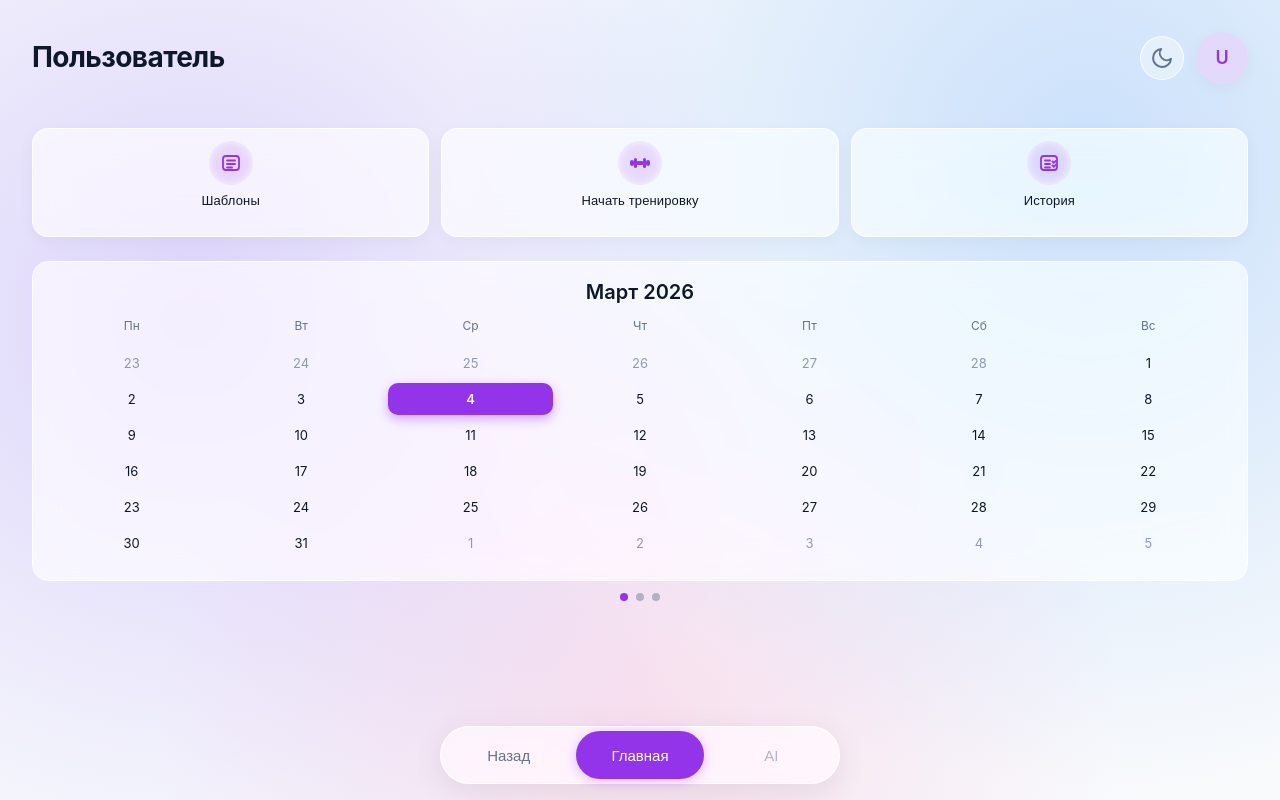
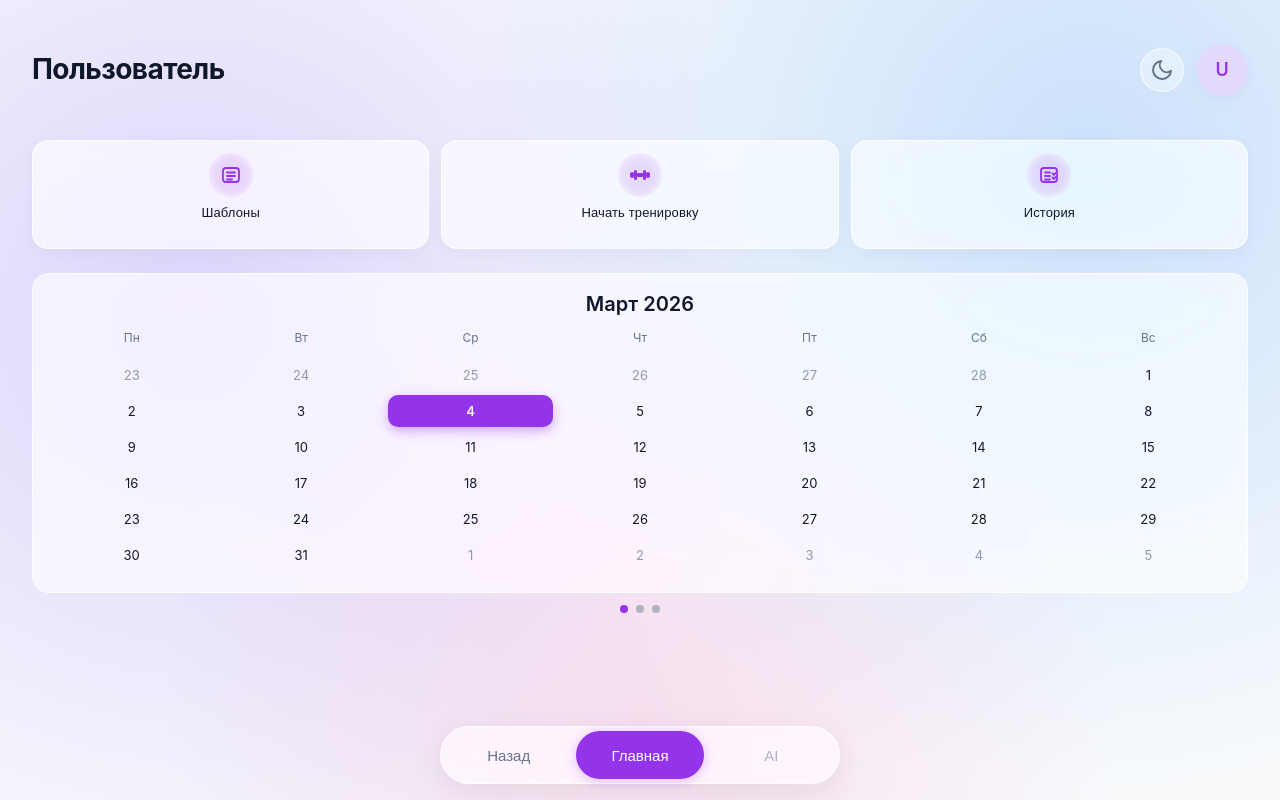
Before and after one commit to Vlad1m8r/dsport-ui, a React (Vite) app: page / in a window 1280 px wide. Built offline with nearby package versions, Linux system fonts and the light colour scheme; no server answers.

Commit message:
Исправлен верхний safe-area offset для Telegram UI

```diff
--- a/src/shared/ui/styles/ui.css
+++ b/src/shared/ui/styles/ui.css
@@ -1,3 +1,8 @@
+:root {
+  /* Дополнительный отступ для Telegram UI */
+  --tg-ui-offset-top: 12px;
+}
+
 .ui-app-layout {
   position: relative;
   display: flex;
@@ -289,7 +294,11 @@
   display: flex;
   flex-direction: column;
   height: 100%;
-  padding-top: calc(var(--page-content-top) + var(--space-2));
+  padding-top: calc(
+    var(--page-content-top)
+    + var(--tg-ui-offset-top)
+    + var(--space-2)
+  );
 
   overflow: hidden;
   overscroll-behavior: none;
--- a/src/widgets/home/home.css
+++ b/src/widgets/home/home.css
@@ -6,6 +6,7 @@
 
 .home-user-header {
   flex-shrink: 0;
+  margin-top: 0;
   display: flex;
   align-items: center;
   justify-content: space-between;
```
